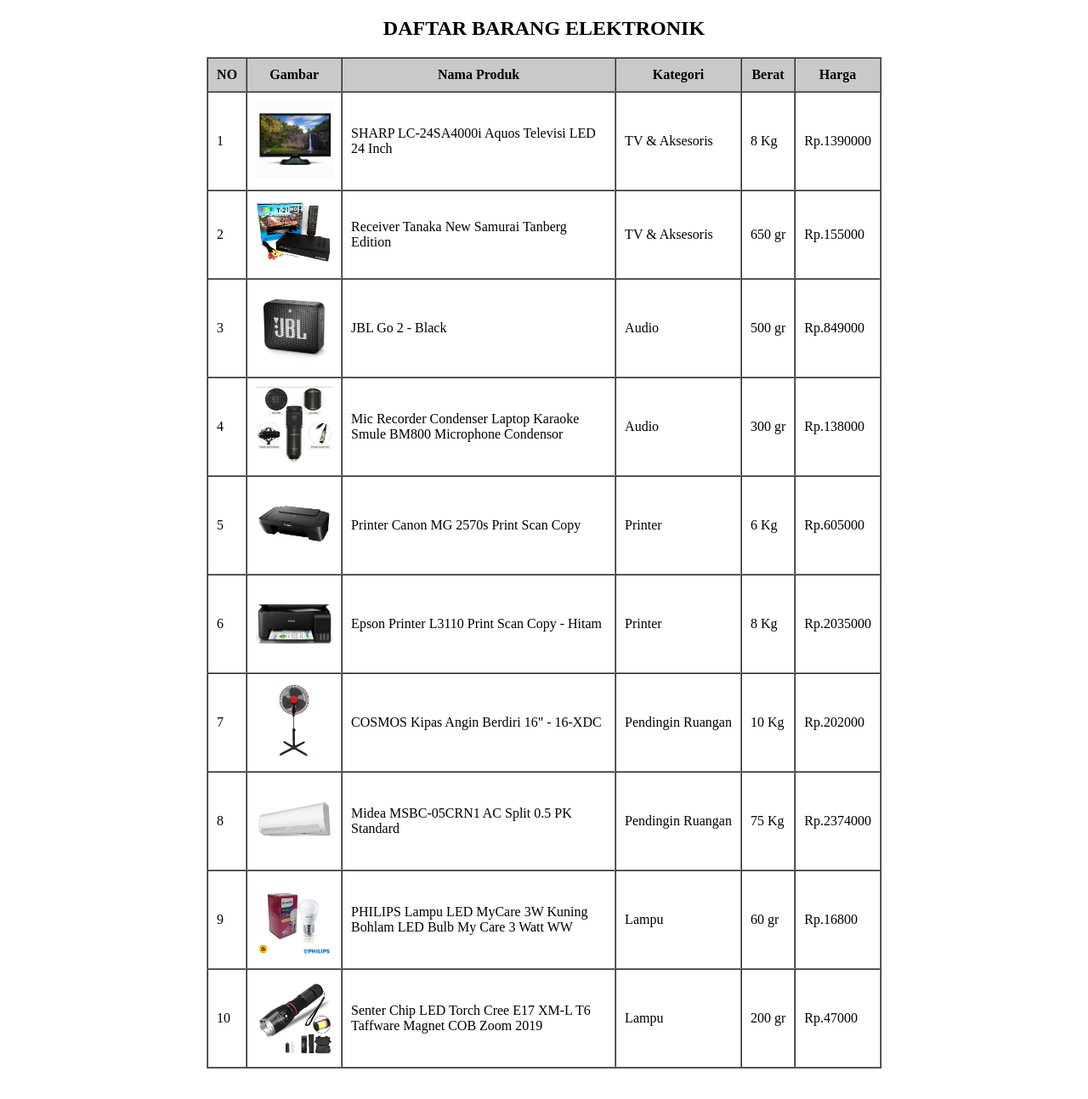
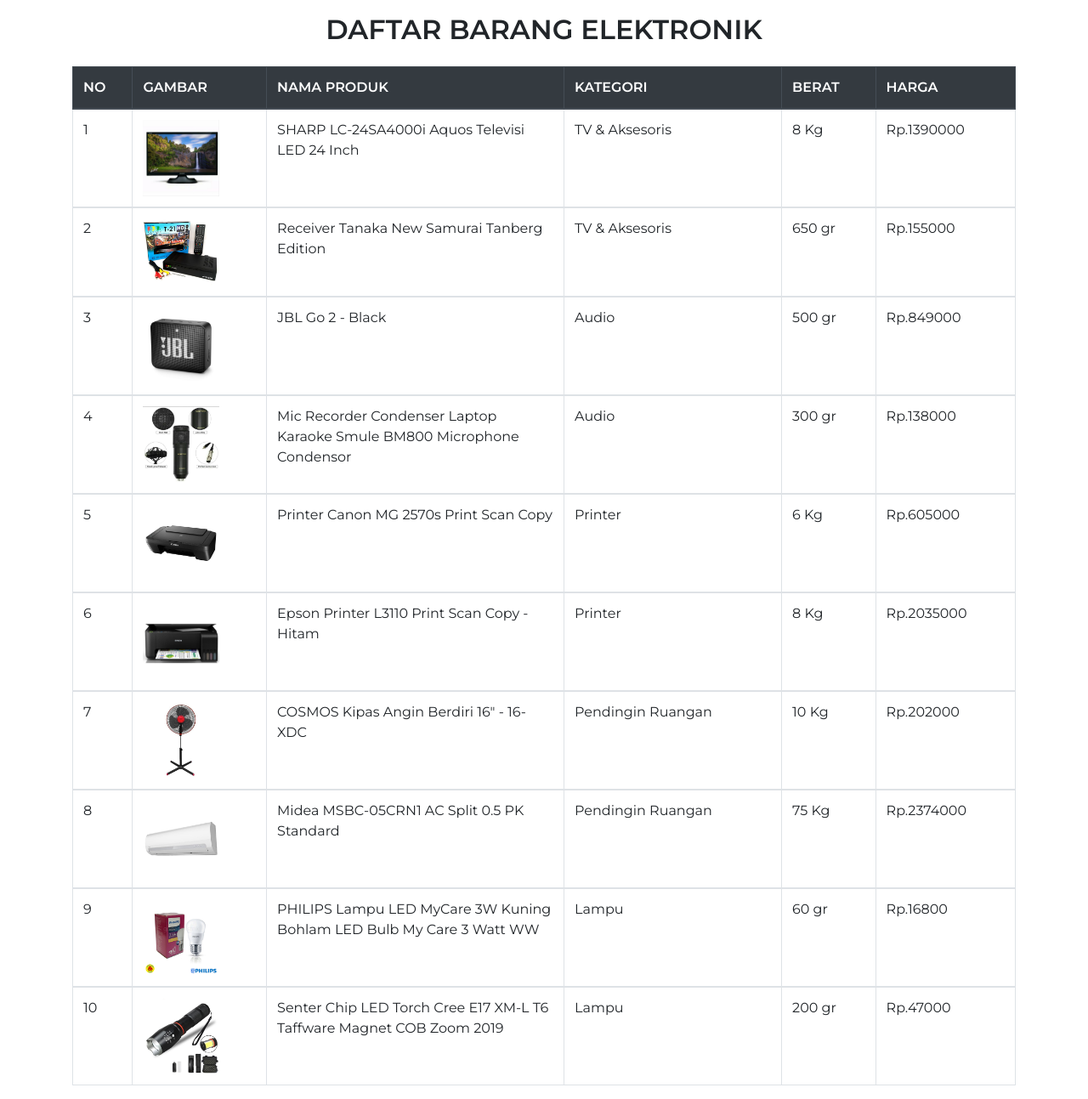
Before and after one commit to hermawanarby/pw2020_193040161, a PHP site: page / in a window 1280 px wide. Shown: the whole page at 85% size. Before the commit the page ends 1257 px from the top, so only its background shows below. Run offline with PHP 8.4, Linux system fonts and the light colour scheme; data comes from the database, SQL or seed files in the repository.

Commit message:
mengubah tampilan dengan boostrap 4 online

```diff
--- a/praktikum/P5_PW_193040161/latihana5a/css/style.css
+++ b/praktikum/P5_PW_193040161/latihana5a/css/style.css
@@ -1,3 +1,8 @@
-th {
-  background-color: #c9c9c9;
+body {
+  font-family: 'Montserrat', sans-serif;
+  font-weight: 400;
 }
+
+h2 {
+  font-weight: 600;
+}
--- a/praktikum/P5_PW_193040161/latihana5a/index.php
+++ b/praktikum/P5_PW_193040161/latihana5a/index.php
@@ -4,43 +4,66 @@
 $result = mysqli_query($conn, "SELECT * FROM elektronik");
 ?>
 
-<!DOCTYPE html>
+<!doctype html>
 <html lang="en">
 
 <head>
-  <meta charset="UTF-8">
-  <meta name="viewport" content="width=device-width, initial-scale=1.0">
-  <title>Tubes PW - 193040161</title>
+  <!-- Required meta tags -->
+  <meta charset="utf-8">
+  <meta name="viewport" content="width=device-width, initial-scale=1, shrink-to-fit=no">
+
+  <!-- Bootstrap CSS -->
+  <link rel="stylesheet" href="https://stackpath.bootstrapcdn.com/bootstrap/4.4.1/css/bootstrap.min.css" integrity="sha384-Vkoo8x4CGsO3+Hhxv8T/Q5PaXtkKtu6ug5TOeNV6gBiFeWPGFN9MuhOf23Q9Ifjh" crossorigin="anonymous">
+
+  <!-- Google Font -->
+  <link href="https://fonts.googleapis.com/css2?family=Montserrat:wght@400;600&display=swap" rel="stylesheet">
+
+  <!-- My CSS -->
   <link rel="stylesheet" href="css/style.css">
+
+  <title>PW - 193040161</title>
+
 </head>
 
 <body>
-  <h2 align="center">DAFTAR BARANG ELEKTRONIK</h2>
-  <table border="1" cellpadding="10" cellspacing="0" align="center">
 
+  <div class="container">
+    <h2 class="py-3 text-uppercase text-center">Daftar Barang Elektronik</h2>
+    <table class="table table-bordered">
+      <thead class="text-uppercase thead-dark">
         <tr>
-      <th>NO</th>
+          <th>No</th>
           <th>Gambar</th>
           <th>Nama Produk</th>
           <th>Kategori</th>
           <th>Berat</th>
           <th>Harga</th>
         </tr>
+      </thead>
 
       <?php $i = 1 ?>
       <?php while ($row = mysqli_fetch_assoc($result)) : ?>
+        <tbody>
           <tr>
             <td><?= $i; ?></td>
             <td><img src="assets/img/<?= $row["gambar"]; ?>" width="90"></td>
-        <td width="300"><?= $row["nama_produk"]; ?></td>
+            <td width="350"><?= $row["nama_produk"]; ?></td>
             <td><?= $row["kategori"]; ?></td>
             <td><?= $row["berat"]; ?></td>
             <td>Rp.<?= $row["harga"]; ?></td>
           </tr>
+        </tbody>
         <?php $i++ ?>
       <?php endwhile; ?>
 
     </table>
+  </div>
+
+  <!-- Optional JavaScript -->
+  <!-- jQuery first, then Popper.js, then Bootstrap JS -->
+  <script src="https://code.jquery.com/jquery-3.4.1.slim.min.js" integrity="sha384-J6qa4849blE2+poT4WnyKhv5vZF5SrPo0iEjwBvKU7imGFAV0wwj1yYfoRSJoZ+n" crossorigin="anonymous"></script>
+  <script src="https://cdn.jsdelivr.net/npm/popper.js@1.16.0/dist/umd/popper.min.js" integrity="sha384-Q6E9RHvbIyZFJoft+2mJbHaEWldlvI9IOYy5n3zV9zzTtmI3UksdQRVvoxMfooAo" crossorigin="anonymous"></script>
+  <script src="https://stackpath.bootstrapcdn.com/bootstrap/4.4.1/js/bootstrap.min.js" integrity="sha384-wfSDF2E50Y2D1uUdj0O3uMBJnjuUD4Ih7YwaYd1iqfktj0Uod8GCExl3Og8ifwB6" crossorigin="anonymous"></script>
 </body>
 
 </html>
```
Also changed, not shown: praktikum/P5_PW_193040161/latihana5b/css/style.css (+7 -2 lines), praktikum/P5_PW_193040161/latihana5b/index.php (+33 -10 lines). Lines whose indentation alone changed are shown as unchanged.
